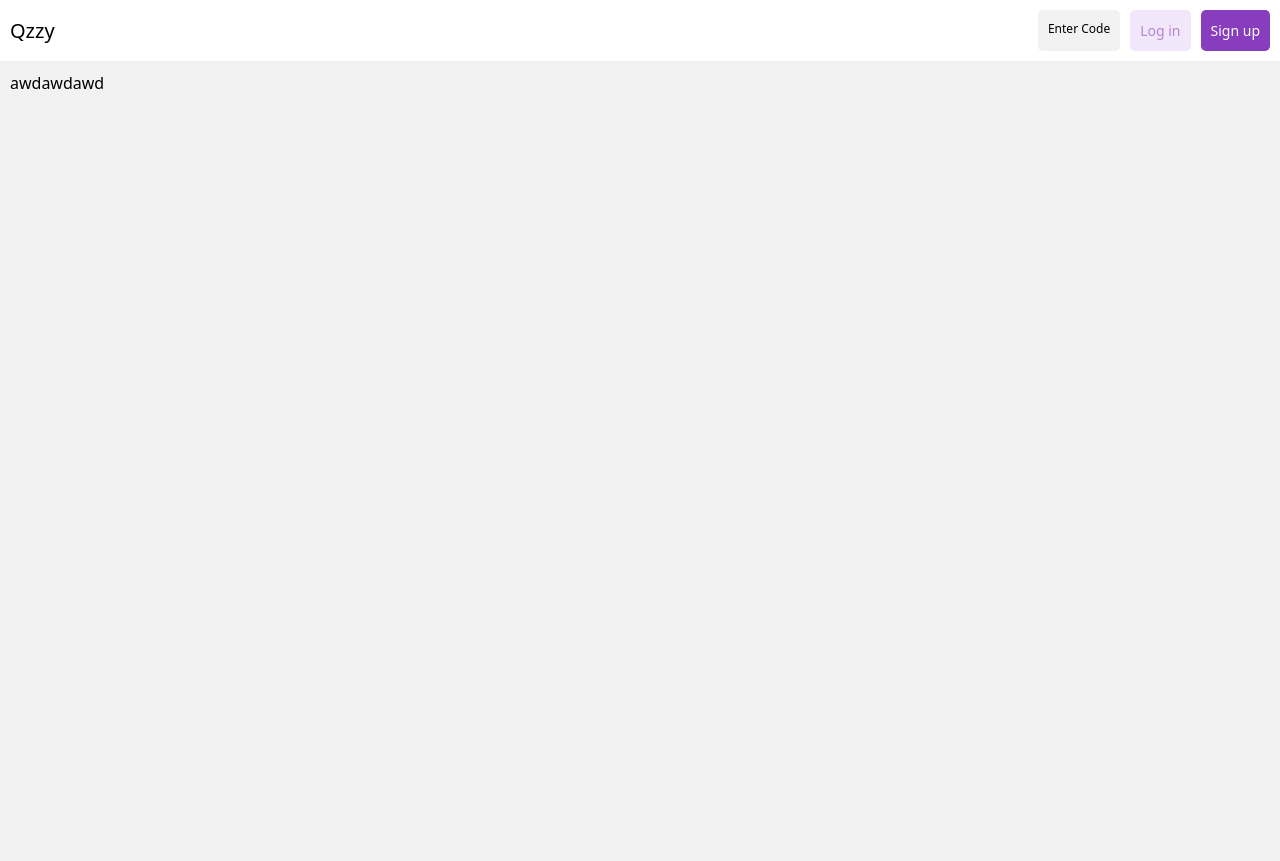
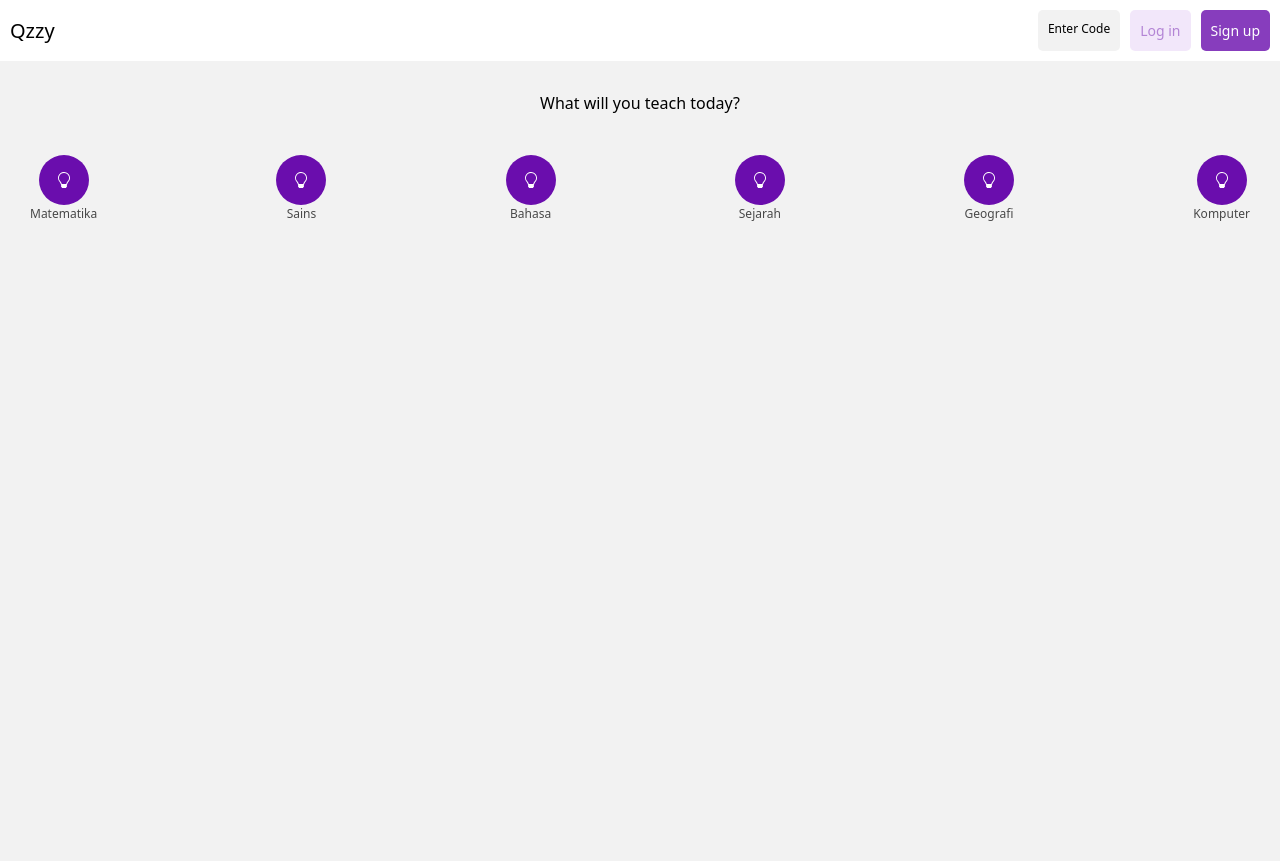
Before and after one commit to wyanns-404/Quizer-WebUjianDanKuis, a PHP site: page /index.html in a window 1280 px wide. Run offline with PHP 8.4, Linux system fonts and the light colour scheme; some libraries are stand-ins or nearby versions.

Commit message:
Add Kategori

```diff
--- a/Qzzy/assets/css/main.css
+++ b/Qzzy/assets/css/main.css
@@ -73,3 +73,48 @@ header {
     height: 100vh;
     padding: 10px;
 }
+
+.container-main .title {
+    text-align: center;
+    font-weight: 500;
+    margin: 20px;
+}
+
+.container-main .kategori {
+    display: flex;
+    justify-content: space-between;
+    margin: 10px 0px 10px 0px;
+    padding: 20px;
+    cursor: pointer;
+}
+
+.container-main .kategori .kategori-item {
+    display: flex;
+    flex-direction: column;
+    justify-content: center;
+    align-items: center;
+    transition: ease 0.3s;
+}
+
+.container-main .kategori .kategori-item:hover {
+    transform: scale(1.1);
+    transition: ease 0.3s;
+}
+
+.container-main .kategori .kategori-item .kategori-logo {
+    display: flex;
+    justify-content: center;
+    align-items: center;
+    background-color: var(--primary-color);
+    color: var(--background-color);
+    border-radius: 50%;
+    padding: 10px;
+    width: 50px;
+    height: 50px;
+}
+
+.container-main .kategori .kategori-item .kategori-title {
+    font-size: 12px;
+    font-weight: 500;
+    opacity: 0.7;
+}
--- a/Qzzy/index.html
+++ b/Qzzy/index.html
@@ -37,7 +37,95 @@
 
     <section id="main">
         <div class="container-main">
-            awdawdawd
+            <div class="title">
+                <h4>What will you teach today?</h4>
+            </div>
+
+            <div class="kategori">
+                <div class="kategori-item">
+                    <div class="kategori-logo">
+                        <a href="#">
+                            <svg xmlns="http://www.w3.org/2000/svg" width="16" height="16" fill="currentColor" class="bi bi-lightbulb" viewBox="0 0 16 16">
+                                <path d="M2 6a6 6 0 1 1 10.174 4.31c-.203.196-.359.4-.453.619l-.762 1.769A.5.5 0 0 1 10.5 13a.5.5 0 0 1 0 1 .5.5 0 0 1 0 1l-.224.447a1 1 0 0 1-.894.553H6.618a1 1 0 0 1-.894-.553L5.5 15a.5.5 0 0 1 0-1 .5.5 0 0 1 0-1 .5.5 0 0 1-.46-.302l-.761-1.77a2 2 0 0 0-.453-.618A5.98 5.98 0 0 1 2 6m6-5a5 5 0 0 0-3.479 8.592c.263.254.514.564.676.941L5.83 12h4.342l.632-1.467c.162-.377.413-.687.676-.941A5 5 0 0 0 8 1"/>
+                            </svg>
+                        </a>
+                    </div>
+
+                    <div class="kategori-title">
+                        <h5>Matematika</h5>
+                    </div>
+                </div>
+
+                <div class="kategori-item">
+                    <div class="kategori-logo">
+                        <a href="#">
+                            <svg xmlns="http://www.w3.org/2000/svg" width="16" height="16" fill="currentColor" class="bi bi-lightbulb" viewBox="0 0 16 16">
+                                <path d="M2 6a6 6 0 1 1 10.174 4.31c-.203.196-.359.4-.453.619l-.762 1.769A.5.5 0 0 1 10.5 13a.5.5 0 0 1 0 1 .5.5 0 0 1 0 1l-.224.447a1 1 0 0 1-.894.553H6.618a1 1 0 0 1-.894-.553L5.5 15a.5.5 0 0 1 0-1 .5.5 0 0 1 0-1 .5.5 0 0 1-.46-.302l-.761-1.77a2 2 0 0 0-.453-.618A5.98 5.98 0 0 1 2 6m6-5a5 5 0 0 0-3.479 8.592c.263.254.514.564.676.941L5.83 12h4.342l.632-1.467c.162-.377.413-.687.676-.941A5 5 0 0 0 8 1"/>
+                            </svg>
+                        </a>
+                    </div>
+
+                    <div class="kategori-title">
+                        <h5>Sains</h5>
+                    </div>
+                </div>
+
+                <div class="kategori-item">
+                    <div class="kategori-logo">
+                        <a href="#">
+                            <svg xmlns="http://www.w3.org/2000/svg" width="16" height="16" fill="currentColor" class="bi bi-lightbulb" viewBox="0 0 16 16">
+                                <path d="M2 6a6 6 0 1 1 10.174 4.31c-.203.196-.359.4-.453.619l-.762 1.769A.5.5 0 0 1 10.5 13a.5.5 0 0 1 0 1 .5.5 0 0 1 0 1l-.224.447a1 1 0 0 1-.894.553H6.618a1 1 0 0 1-.894-.553L5.5 15a.5.5 0 0 1 0-1 .5.5 0 0 1 0-1 .5.5 0 0 1-.46-.302l-.761-1.77a2 2 0 0 0-.453-.618A5.98 5.98 0 0 1 2 6m6-5a5 5 0 0 0-3.479 8.592c.263.254.514.564.676.941L5.83 12h4.342l.632-1.467c.162-.377.413-.687.676-.941A5 5 0 0 0 8 1"/>
+                            </svg>
+                        </a>
+                    </div>
+
+                    <div class="kategori-title">
+                        <h5>Bahasa</h5>
+                    </div>
+                </div>
+
+                <div class="kategori-item">
+                    <div class="kategori-logo">
+                        <a href="#">
+                            <svg xmlns="http://www.w3.org/2000/svg" width="16" height="16" fill="currentColor" class="bi bi-lightbulb" viewBox="0 0 16 16">
+                                <path d="M2 6a6 6 0 1 1 10.174 4.31c-.203.196-.359.4-.453.619l-.762 1.769A.5.5 0 0 1 10.5 13a.5.5 0 0 1 0 1 .5.5 0 0 1 0 1l-.224.447a1 1 0 0 1-.894.553H6.618a1 1 0 0 1-.894-.553L5.5 15a.5.5 0 0 1 0-1 .5.5 0 0 1 0-1 .5.5 0 0 1-.46-.302l-.761-1.77a2 2 0 0 0-.453-.618A5.98 5.98 0 0 1 2 6m6-5a5 5 0 0 0-3.479 8.592c.263.254.514.564.676.941L5.83 12h4.342l.632-1.467c.162-.377.413-.687.676-.941A5 5 0 0 0 8 1"/>
+                            </svg>
+                        </a>
+                    </div>
+
+                    <div class="kategori-title">
+                        <h5>Sejarah</h5>
+                    </div>
+                </div>
+
+                <div class="kategori-item">
+                    <div class="kategori-logo">
+                        <a href="#">
+                            <svg xmlns="http://www.w3.org/2000/svg" width="16" height="16" fill="currentColor" class="bi bi-lightbulb" viewBox="0 0 16 16">
+                                <path d="M2 6a6 6 0 1 1 10.174 4.31c-.203.196-.359.4-.453.619l-.762 1.769A.5.5 0 0 1 10.5 13a.5.5 0 0 1 0 1 .5.5 0 0 1 0 1l-.224.447a1 1 0 0 1-.894.553H6.618a1 1 0 0 1-.894-.553L5.5 15a.5.5 0 0 1 0-1 .5.5 0 0 1 0-1 .5.5 0 0 1-.46-.302l-.761-1.77a2 2 0 0 0-.453-.618A5.98 5.98 0 0 1 2 6m6-5a5 5 0 0 0-3.479 8.592c.263.254.514.564.676.941L5.83 12h4.342l.632-1.467c.162-.377.413-.687.676-.941A5 5 0 0 0 8 1"/>
+                            </svg>
+                        </a>
+                    </div>
+
+                    <div class="kategori-title">
+                        <h5>Geografi</h5>
+                    </div>
+                </div>
+
+                <div class="kategori-item">
+                    <div class="kategori-logo">
+                        <a href="#">
+                            <svg xmlns="http://www.w3.org/2000/svg" width="16" height="16" fill="currentColor" class="bi bi-lightbulb" viewBox="0 0 16 16">
+                                <path d="M2 6a6 6 0 1 1 10.174 4.31c-.203.196-.359.4-.453.619l-.762 1.769A.5.5 0 0 1 10.5 13a.5.5 0 0 1 0 1 .5.5 0 0 1 0 1l-.224.447a1 1 0 0 1-.894.553H6.618a1 1 0 0 1-.894-.553L5.5 15a.5.5 0 0 1 0-1 .5.5 0 0 1 0-1 .5.5 0 0 1-.46-.302l-.761-1.77a2 2 0 0 0-.453-.618A5.98 5.98 0 0 1 2 6m6-5a5 5 0 0 0-3.479 8.592c.263.254.514.564.676.941L5.83 12h4.342l.632-1.467c.162-.377.413-.687.676-.941A5 5 0 0 0 8 1"/>
+                            </svg>
+                        </a>
+                    </div>
+
+                    <div class="kategori-title">
+                        <h5>Komputer</h5>
+                    </div>
+                </div>
+            </div>
         </div>
     </section>
 </body>
```
